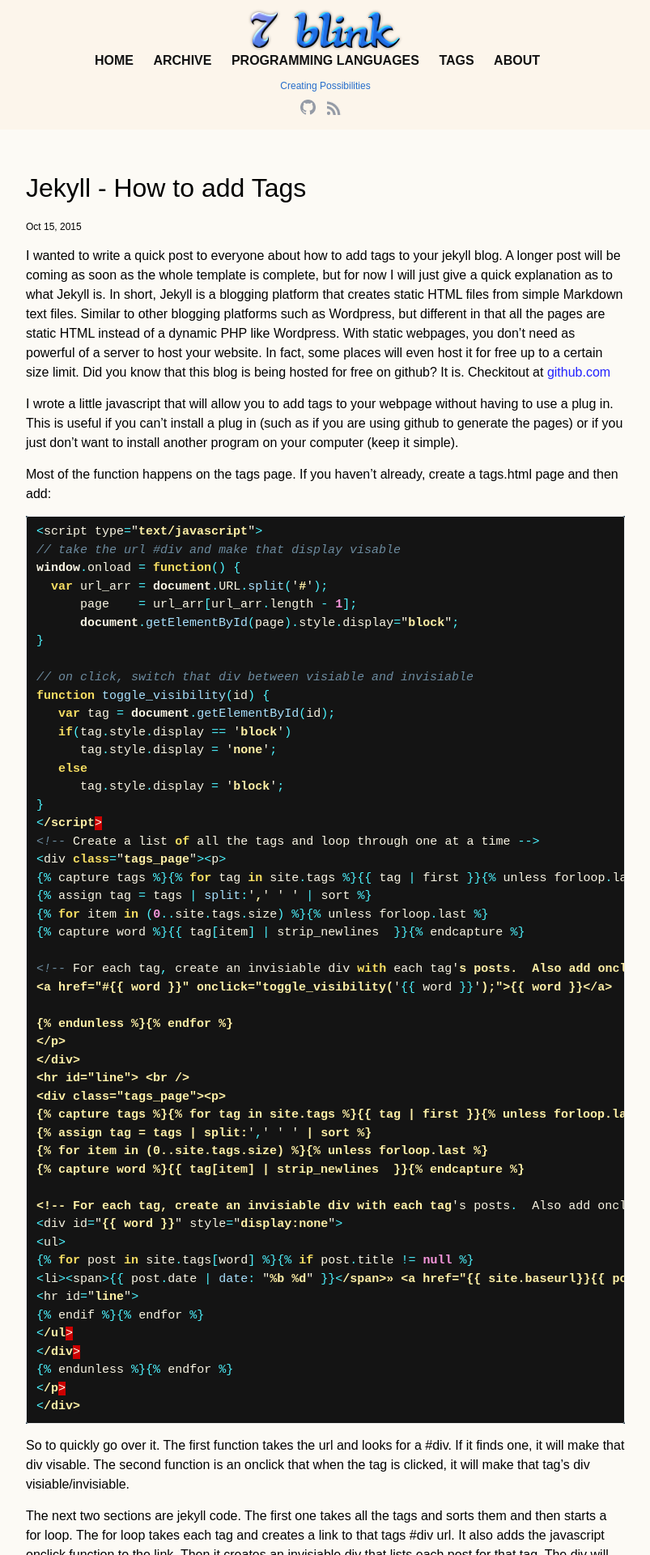
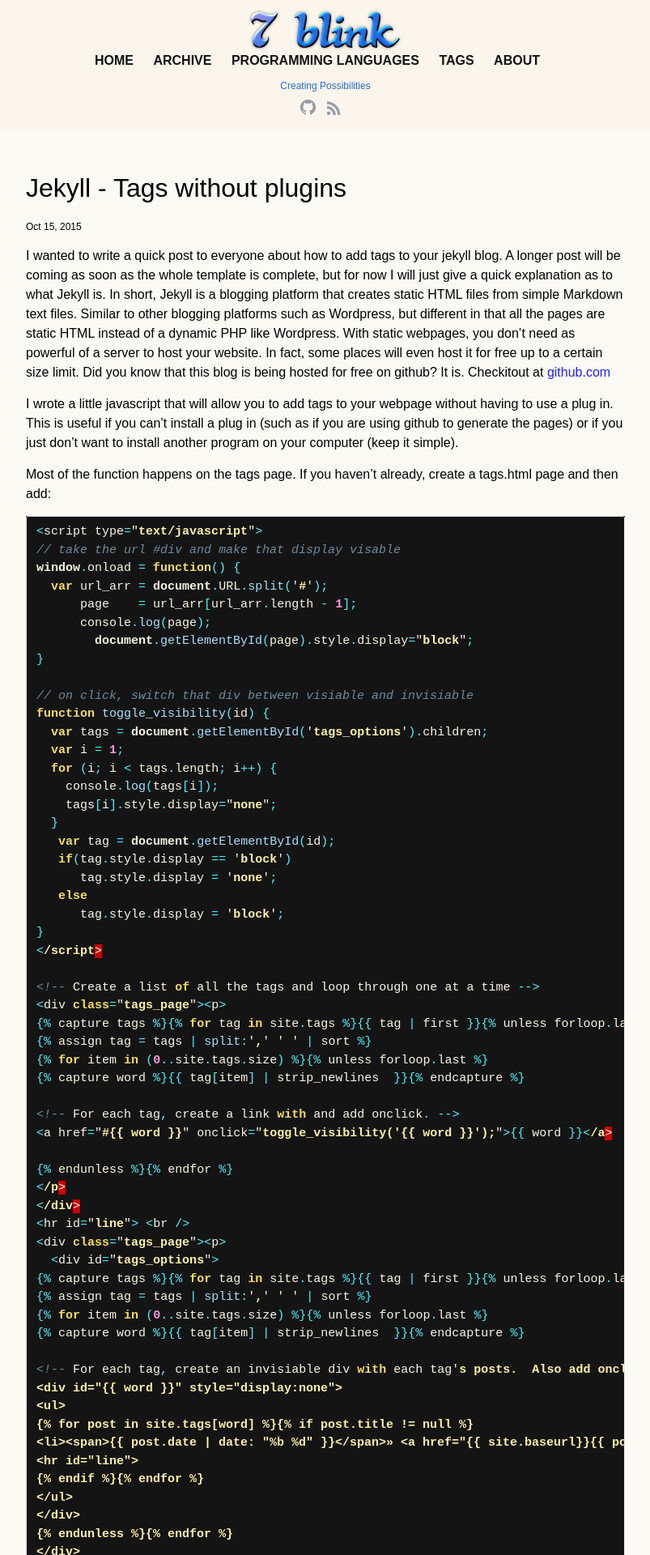
Before and after one commit to 7blink/Personal-blog-jekyll, a Jekyll site: the page built from _posts/2015-10-15-Jekyll_tags.markdown, in a window 1280 px wide. Shown: the top 1920 px of the page at 81% size, without its empty margins (238-1041 px from the left). Built offline with Jekyll 4.4.1, drawn with Linux system fonts in a browser that asks for light colours; Markdown is read by kramdown in place of the engine named in the settings; comment, search, counter and statistics services are not loaded; some of the changed text lies outside the part shown.

```diff
--- a/_config.yml
+++ b/_config.yml
@@ -6,6 +6,11 @@
   A simple blog for my current programming projects.  Python, Django, Java, Javascript
 baseurl: "" # the subpath of your site, e.g. /blog
 url: "http://blog.7blink.com" # the base hostname & protocol for your site
+
+logo: /images/logo.png
+logo-height: # set if image is too small.  eg 300px
+logo-maxheight: # set if image is too big.  eg 100px
+
 twitter_username: #
 github_username:  7blink
 disqus: 7blink
--- a/_includes/header.html
+++ b/_includes/header.html
@@ -1,7 +1,7 @@
 <header class="header">
 	<div class="header-container">
 		<div class ="logo">
-			<a href="{{ site.baseurl }}/"><img src="{{ site.baseurl }}/images/logo.png" alt="{{ site.title }}" ></a>
+			<a href="{{ site.baseurl }}/"><img src="{{ site.baseurl }}{{ site.logo }}" {% if site.logo-height %}style="height:{{site.logo-height}}" {% endif %} {% if site.logo-maxheight %}style="max-height:{{site.logo-maxheight}}" {% endif %} alt="{{ site.title }}" ></a>
 			<br>
 		<div>
 		<div class="nav">
--- a/_posts/2015-10-15-Jekyll_tags.markdown
+++ b/_posts/2015-10-15-Jekyll_tags.markdown
@@ -1,6 +1,6 @@
 ---
 layout: post
-title:  "Jekyll - How to add Tags"
+title:  "Jekyll - Tags without plugins"
 date:   2015-10-15 17:31:00
 categories: HTML Javascript
 permalink: Jekyll_tags
@@ -20,16 +20,25 @@
 
 {% highlight javascript %}
 {% raw  %}
+
+
 <script type="text/javascript">
 // take the url #div and make that display visable
 window.onload = function() {
   var url_arr = document.URL.split('#');
       page    = url_arr[url_arr.length - 1];
-      document.getElementById(page).style.display="block";
+      console.log(page);
+        document.getElementById(page).style.display="block";
 }
 
 // on click, switch that div between visiable and invisiable
 function toggle_visibility(id) {
+  var tags = document.getElementById('tags_options').children;
+  var i = 1;
+  for (i; i < tags.length; i++) {
+    console.log(tags[i]);
+    tags[i].style.display="none";
+  }
    var tag = document.getElementById(id);
    if(tag.style.display == 'block')
       tag.style.display = 'none';
@@ -37,6 +46,7 @@
       tag.style.display = 'block';
 }
 </script>
+
 <!-- Create a list of all the tags and loop through one at a time -->
 <div class="tags_page"><p>
 {% capture tags %}{% for tag in site.tags %}{{ tag | first }}{% unless forloop.last %},{% endunless %}{% endfor %}{% endcapture %}
@@ -44,7 +54,7 @@
 {% for item in (0..site.tags.size) %}{% unless forloop.last %}
 {% capture word %}{{ tag[item] | strip_newlines  }}{% endcapture %}
 
-<!-- For each tag, create an invisiable div with each tag's posts.  Also add onclick toggle. -->
+<!-- For each tag, create a link with and add onclick. -->
 <a href="#{{ word }}" onclick="toggle_visibility('{{ word }}');">{{ word }}</a>
 
 {% endunless %}{% endfor %}
@@ -52,6 +62,7 @@
 </div>
 <hr id="line"> <br />
 <div class="tags_page"><p>
+  <div id="tags_options">
 {% capture tags %}{% for tag in site.tags %}{{ tag | first }}{% unless forloop.last %},{% endunless %}{% endfor %}{% endcapture %}
 {% assign tag = tags | split:',' ' ' | sort %}
 {% for item in (0..site.tags.size) %}{% unless forloop.last %}
@@ -67,6 +78,7 @@
 </ul>
 </div>
 {% endunless %}{% endfor %}
+</div>
 </p>
 </div>
 {% endraw %}
--- a/_sass/layout.scss
+++ b/_sass/layout.scss
@@ -202,11 +202,3 @@
 .tages_page ul a {
     text-decoration: underline;
 }
-
-.invisiable {
-	display: none;
-}
-
-.visable {
-	display: block;
-}
```
Also changed, not shown: LICENSE.md (added).
